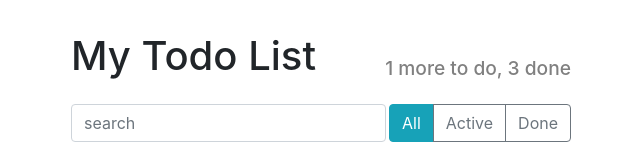
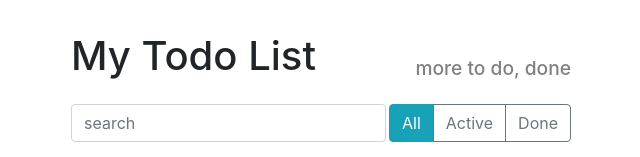
Before and after one commit to SOUTHYYY/react-typescript-todo-list, a React (Create React App) app: page / in a window 1280 px wide. Shown: the top 157 px of the page, without its empty margins (319-959 px from the left). Built offline with nearby package versions, Linux system fonts and the light colour scheme.

Commit message:
added dynamic change of values

```diff
--- a/src/Components/Header/Header.jsx
+++ b/src/Components/Header/Header.jsx
@@ -2,11 +2,11 @@ import React from 'react';
 import './Header.css'
 
 
-const Header = (props) => {
+const Header = ({doneCount, toDoCount}) => {
     return (
         <div className='header d-flex'>
             <h1>My Todo List</h1>
-            <h2>1 more to do, 3 done</h2>
+            <h2>{toDoCount} more to do, {doneCount} done</h2>
         </div>
 
     )
```
